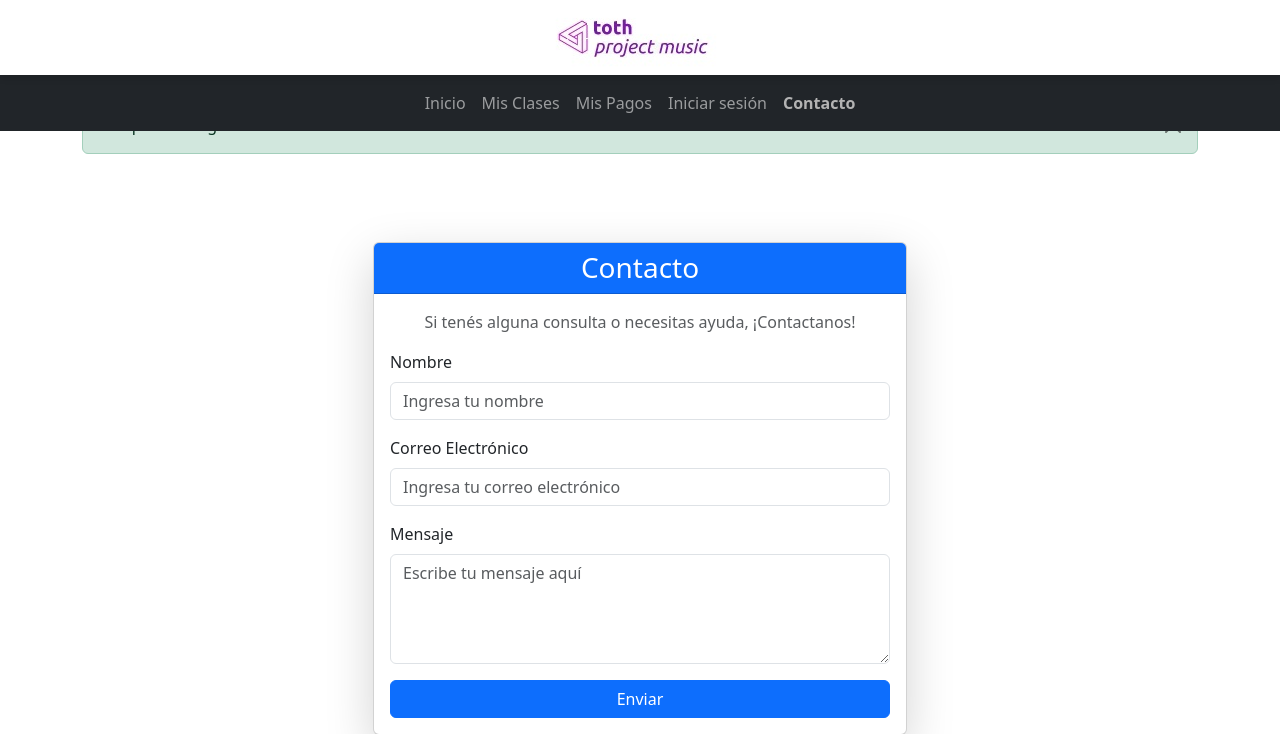
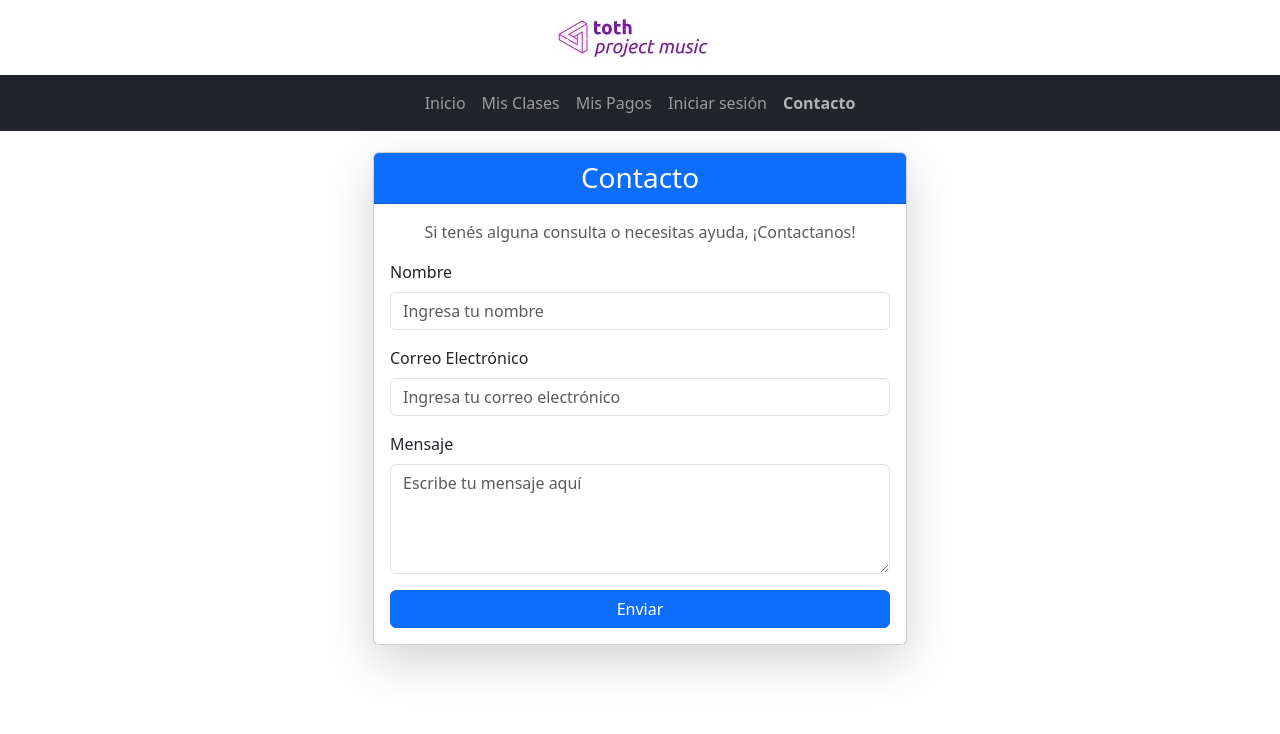
Before and after one commit to julianlods/toth, a Django app: page /contacto/ in a window 1280 px wide. Shown: the top 734 px of the page. Run offline with Django 5.2, Linux system fonts and the light colour scheme; tables that the repository leaves empty hold one stand-in row (values such as "Sample post"); one stand-in notice (Sample message) is shown; some libraries are stand-ins or nearby versions.

Commit message:
Eliminados mensajes Bootstrap, mantenido SweetAlert solo en perfil

```diff
--- a/toth/templates/toth/base.html
+++ b/toth/templates/toth/base.html
@@ -164,17 +164,6 @@
         </div>
     </nav>
 
-    {% if messages %}
-    <div class="container mt-3">
-        {% for message in messages %}
-            <div class="alert alert-{{ message.tags }} alert-dismissible fade show" role="alert">
-                {{ message }}
-                <button type="button" class="btn-close" data-bs-dismiss="alert"></button>
-            </div>
-        {% endfor %}
-    </div>
-    {% endif %}
-
     <main class="container my-4">
         {% block content %}{% endblock %}
     </main>
```
